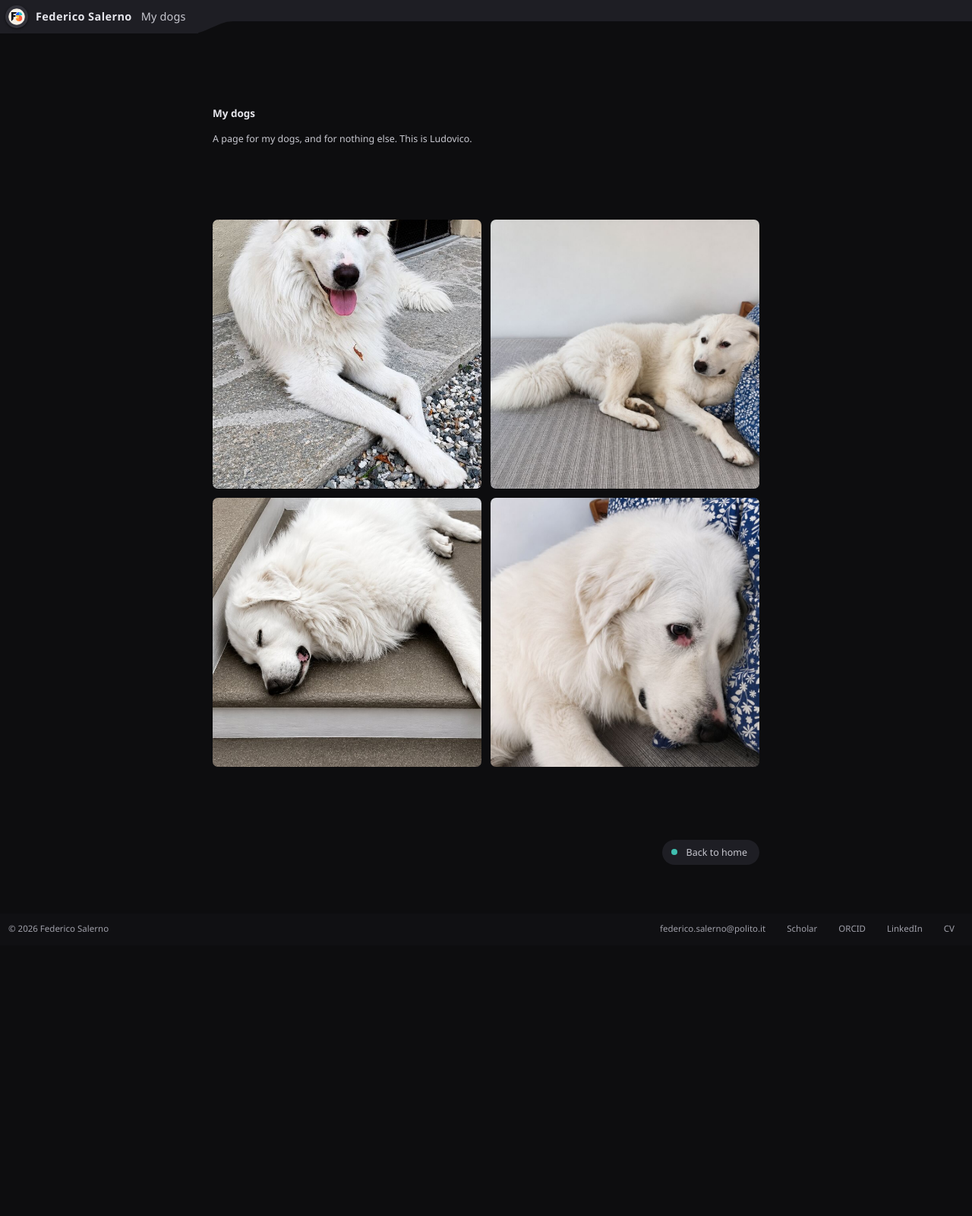
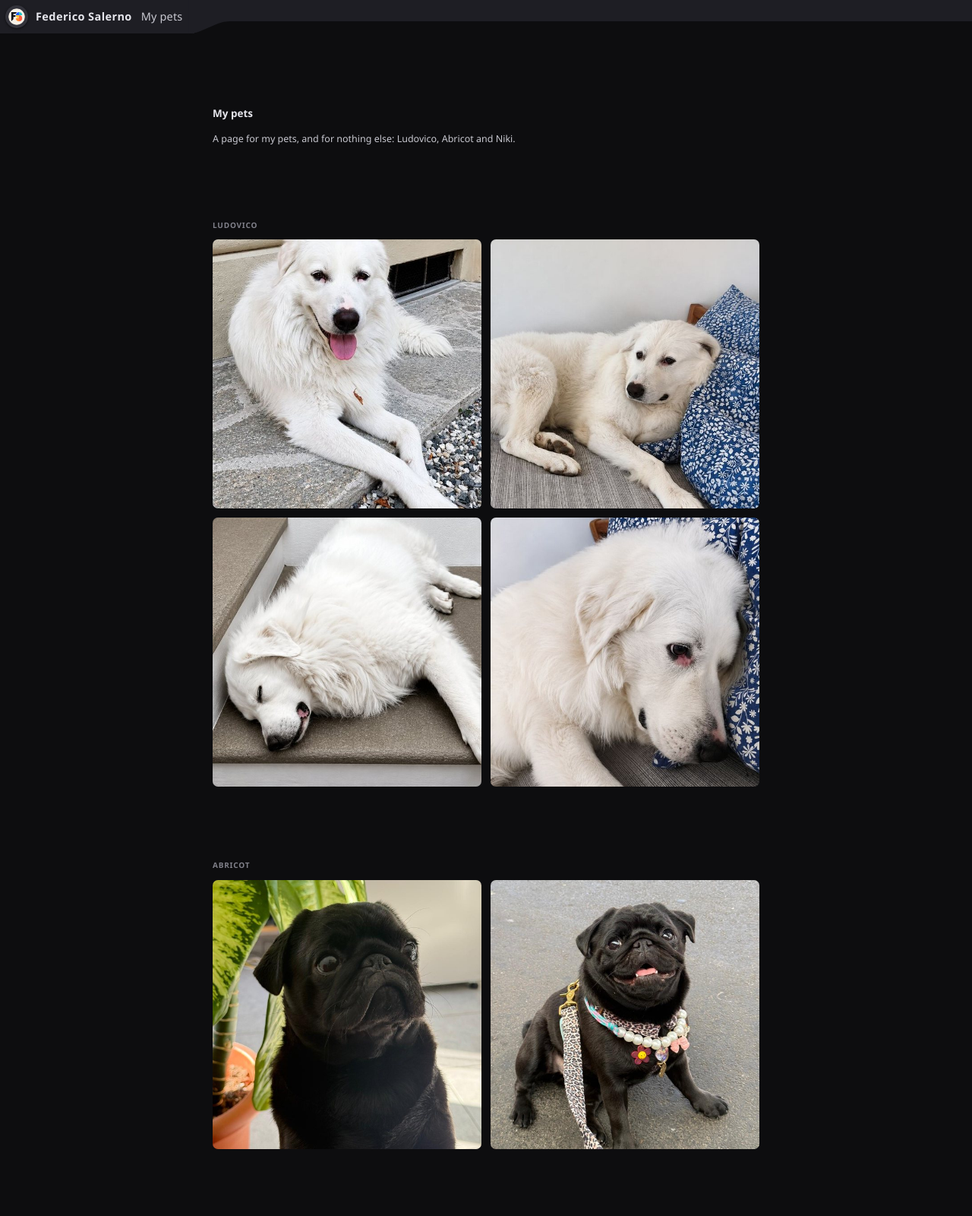
Before and after one commit to federicosalerno-phd/federicosalerno-phd.github.io, a plain HTML site: page dogs.html in a window 1280 px wide. Shown: the top 1600 px of the page at 76% size. Before the commit the page ends 1244 px from the top, so only its background shows below. Drawn offline with Linux system fonts and the light colour scheme.

Commit message:
Turn My dogs into My pets with Abricot and Niki, all photos at 3:4

```diff
--- a/dogs.html
+++ b/dogs.html
@@ -6,54 +6,72 @@
   <meta name="viewport" content="width=device-width, initial-scale=1.0" />
   <meta property="og:site_name" content="Federico Salerno" />
   <link rel="canonical" href="https://federicosalerno.phd/dogs.html" />
-  <meta name="description" content="A page for the dogs of Federico Salerno. Photos of Ludovico on a stone doorstep, on a bed against blue floral pillows and asleep on the stairs." />
-  <meta property="og:title" content="My dogs, Federico Salerno" />
-  <meta property="og:description" content="A page for the dogs of Federico Salerno. Photos of Ludovico on a stone doorstep, on a bed against blue floral pillows and asleep on the stairs." />
+  <meta name="description" content="A page for the pets of Federico Salerno: photos of Ludovico the dog, of Abricot, a black pug, and of Niki, a rabbit, at home and outdoors." />
+  <meta property="og:title" content="My pets, Federico Salerno" />
+  <meta property="og:description" content="A page for the pets of Federico Salerno: photos of Ludovico the dog, of Abricot, a black pug, and of Niki, a rabbit, at home and outdoors." />
   <meta property="og:url" content="https://federicosalerno.phd/dogs.html" />
   <meta property="og:type" content="website" />
-  <meta property="og:image" content="https://federicosalerno.phd/assets/dogs/ludovico-02.jpg" />
-  <meta property="og:image:width" content="1080" />
-  <meta property="og:image:height" content="810" />
+  <meta property="og:image" content="https://federicosalerno.phd/assets/pets/ludovico-02.jpg" />
+  <meta property="og:image:width" content="600" />
+  <meta property="og:image:height" content="800" />
   <meta property="og:image:alt" content="Ludovico resting on a bed against blue floral pillows" />
   <meta name="twitter:card" content="summary" />
-  <title>My dogs, Federico Salerno</title>
+  <title>My pets, Federico Salerno</title>
   <link rel="icon" href="/favicon.ico" sizes="32x32">
   <link rel="icon" href="/assets/icon.svg" type="image/svg+xml">
   <link rel="apple-touch-icon" href="/assets/apple-touch-icon.png">
   <link rel="stylesheet" href="/assets/css/slant.css">
   <style>
-    /* My dogs only: the photos two by two, one under 600 px. A card here is the photo
-       alone, a pane at r-lg with nothing to press, so it has no hover */
-    .grid.dogs{grid-template-columns:repeat(2,minmax(0,1fr))}
+    /* My pets only: one block per pet, the photos two by two, one under 600 px. A card
+       here is the photo alone, a pane at r-lg with nothing to press, so it has no hover */
+    .grid.pets{grid-template-columns:repeat(2,minmax(0,1fr))}
     @media (max-width:600px){
-      .grid.dogs{grid-template-columns:minmax(0,1fr)}
+      .grid.pets{grid-template-columns:minmax(0,1fr)}
     }
   </style>
 </head>
 <body>
-<a class="skip" href="#gallery">Skip to the photos</a>
+<a class="skip" href="#ludovico">Skip to the photos</a>
 
 <header class="titlebar">
   <div class="tbar-brand">
     <a class="tbar-logo-btn" href="/" aria-label="Home"><img class="tbar-logo" src="/assets/icon.svg" alt="" width="22" height="22"></a>
-    <span class="tbar-name"><b>Federico Salerno</b><span class="tbar-page">My dogs</span></span>
+    <span class="tbar-name"><b>Federico Salerno</b><span class="tbar-page">My pets</span></span>
   </div>
 </header>
 
 <main class="wrap">
   <header class="head">
-    <h1>My dogs</h1>
-    <p class="lede">A page for my dogs, and for nothing else. This is Ludovico.</p>
+    <h1>My pets</h1>
+    <p class="lede">A page for my pets, and for nothing else: Ludovico, Abricot and Niki.</p>
   </header>
 
-  <section class="block" id="ludovico">
-    <!-- To add a photo: drop the file in assets/dogs/ (under 200 KB), then add a cell
-         <li class="card"><img src="/assets/dogs/<name>.jpg" alt="..." width="..." height="..." loading="lazy" decoding="async"></li> -->
-    <ul class="grid dogs" id="gallery">
-      <li class="card"><img src="/assets/dogs/ludovico-01.jpg" alt="Ludovico lying on a stone doorstep by a gravel path" width="608" height="1080" loading="lazy" decoding="async"></li>
-      <li class="card"><img src="/assets/dogs/ludovico-02.jpg" alt="Ludovico resting on a bed against blue floral pillows" width="1080" height="810" loading="lazy" decoding="async"></li>
-      <li class="card"><img src="/assets/dogs/ludovico-03.jpg" alt="Ludovico asleep on the stairs" width="675" height="1200" loading="lazy" decoding="async"></li>
-      <li class="card"><img src="/assets/dogs/ludovico-04.jpg" alt="Close up of Ludovico resting his head on a blue floral pillow" width="810" height="1080" loading="lazy" decoding="async"></li>
+  <!-- Every photo is the same format: 3:4 portrait, 600×800, under 200 KB, in assets/pets/.
+       To add one, crop it to 3:4, save it at 600×800, then add a cell
+       <li class="card"><img src="/assets/pets/<name>.jpg" alt="..." width="600" height="800" loading="lazy" decoding="async"></li> -->
+  <section class="block" id="ludovico" aria-labelledby="ludovico-title">
+    <h2 class="sec-lbl" id="ludovico-title">Ludovico</h2>
+    <ul class="grid pets">
+      <li class="card"><img src="/assets/pets/ludovico-01.jpg" alt="Ludovico lying on a stone doorstep by a gravel path" width="600" height="800" loading="lazy" decoding="async"></li>
+      <li class="card"><img src="/assets/pets/ludovico-02.jpg" alt="Ludovico resting on a bed against blue floral pillows" width="600" height="800" loading="lazy" decoding="async"></li>
+      <li class="card"><img src="/assets/pets/ludovico-03.jpg" alt="Ludovico asleep on the stairs" width="600" height="800" loading="lazy" decoding="async"></li>
+      <li class="card"><img src="/assets/pets/ludovico-04.jpg" alt="Close up of Ludovico resting his head on a blue floral pillow" width="600" height="800" loading="lazy" decoding="async"></li>
+    </ul>
+  </section>
+
+  <section class="block" id="abricot" aria-labelledby="abricot-title">
+    <h2 class="sec-lbl" id="abricot-title">Abricot</h2>
+    <ul class="grid pets">
+      <li class="card"><img src="/assets/pets/abricot-01.jpg" alt="Abricot, a black pug, sitting by a potted plant and looking to the side" width="600" height="800" loading="lazy" decoding="async"></li>
+      <li class="card"><img src="/assets/pets/abricot-02.jpg" alt="Abricot sitting on the pavement in a leopard print harness and a pearl collar, looking up" width="600" height="800" loading="lazy" decoding="async"></li>
+    </ul>
+  </section>
+
+  <section class="block" id="niki" aria-labelledby="niki-title">
+    <h2 class="sec-lbl" id="niki-title">Niki</h2>
+    <ul class="grid pets">
+      <li class="card"><img src="/assets/pets/niki-01.jpg" alt="Niki, a rabbit, sitting by a white skirting board on a parquet floor" width="600" height="800" loading="lazy" decoding="async"></li>
+      <li class="card"><img src="/assets/pets/niki-02.jpg" alt="Niki sitting up against a white wall, ears raised" width="600" height="800" loading="lazy" decoding="async"></li>
     </ul>
   </section>
 
--- a/sitemap.xml
+++ b/sitemap.xml
@@ -2,7 +2,7 @@
 <urlset xmlns="http://www.sitemaps.org/schemas/sitemap/0.9">
   <url>
     <loc>https://federicosalerno.phd/</loc>
-    <lastmod>2026-10-14</lastmod>
+    <lastmod>2026-11-23</lastmod>
   </url>
   <url>
     <loc>https://federicosalerno.phd/about.html</loc>
@@ -30,6 +30,6 @@
   </url>
   <url>
     <loc>https://federicosalerno.phd/dogs.html</loc>
-    <lastmod>2026-10-14</lastmod>
+    <lastmod>2026-11-23</lastmod>
   </url>
 </urlset>
```
Also changed, not shown: biomedical.html (+1 -1 lines), index.html (+1 -1 lines), assets/dogs/ludovico-01.jpg (deleted), assets/dogs/ludovico-02.jpg (deleted), assets/dogs/ludovico-03.jpg (deleted), assets/dogs/ludovico-04.jpg (deleted), assets/pets/abricot-01.jpg (added), assets/pets/abricot-02.jpg (added), assets/pets/ludovico-01.jpg (added), assets/pets/ludovico-02.jpg (added), assets/pets/ludovico-03.jpg (added), assets/pets/ludovico-04.jpg (added), assets/pets/niki-01.jpg (added), assets/pets/niki-02.jpg (added), 1 other file.
